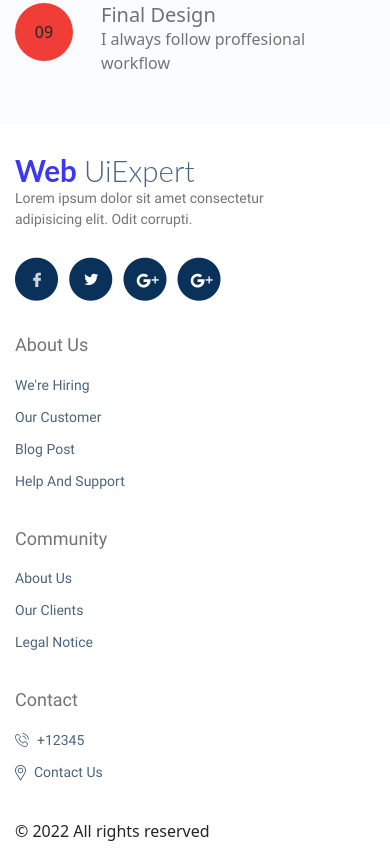
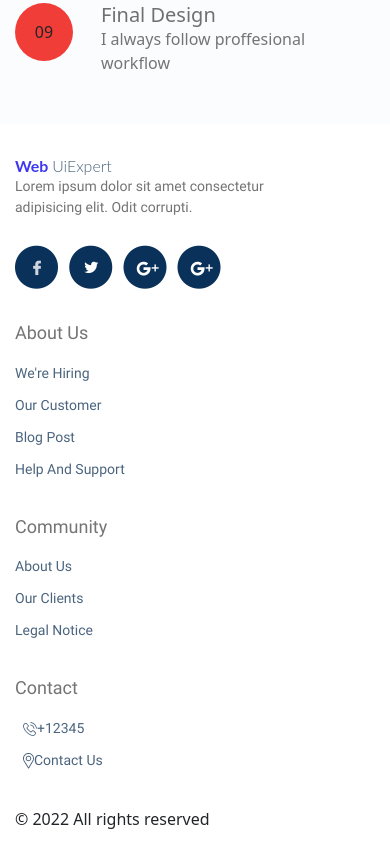
Before and after one commit to shubhamneosoft123/UiExpert-HomePage, a plain HTML site: page index.html in a window 390 px wide. Shown: the part 4349-5212 px from the top of the page. Drawn offline with Linux system fonts and the light colour scheme; files whose address does not match are found by name.

Commit message:
third commit

```diff
--- a/index.html
+++ b/index.html
@@ -349,20 +349,28 @@
             </div>
             <p class="foo-info">Lorem ipsum dolor sit amet consectetur<br> adipisicing elit. Odit corrupti.</p>
             <div class="social-media">
+             <a href="#">
               <span class="icon-facebook-icon"
-                ><span class="path1"></span><span class="path2"></span
-              ></span>
+              ><span class="path1"></span><span class="path2"></span
+            ></span>
+             </a>
+             <a href="#">
               <span class="icon-Twitter-icon"
                 ><span class="path1"></span><span class="path2"></span
               ></span>
+            </a>
+            <a href="#">
               <span class="icon-google-plus-icon"
                 ><span class="path1"></span><span class="path2"></span
                 ><span class="path3"></span
               ></span>
+            </a>
+            <a href="#">
               <span class="icon-google-plus-icon"
                 ><span class="path1"></span><span class="path2"></span
                 ><span class="path3"></span
               ></span>
+            </a>
             </div>
           </div>
           <div class="col-lg-8 col-md-8 col-sm-12">
@@ -409,17 +417,17 @@
                 <div class="foo-achors">
                   <ul class="list-unstyled text-decoration-none">
                     <li>
-                      <img src="./images/Phone.png" /><a
+                      <a
                         class="text-decoration-none mx-2"
                         href="#"
-                        >+12345
+                        ><img src="./images/Phone.png" />+12345
                       </a>
                     </li>
                     <li>
-                      <img src="./images/Location.png" /><a
+                      <a
                         class="text-decoration-none mx-2"
                         href="#"
-                        >Contact Us</a
+                        ><img src="./images/Location.png" />Contact Us</a
                       >
                     </li>
                   </ul>
--- a/styles/style.css
+++ b/styles/style.css
@@ -776,6 +776,9 @@ header{
   font-size: 43px;
   padding-top: 20px;
 }
+.social-media a{
+  text-decoration: none;
+}
 .copyright{
   padding: 60px 0px 60px 0px ;
 }
@@ -799,7 +802,7 @@ header{
     padding-top: 30px;
 }
 .footer-logo img{
-  width: 50%;
+  width: 27%;
 }
 .foo-heading {
   padding-top: 10px;
```
